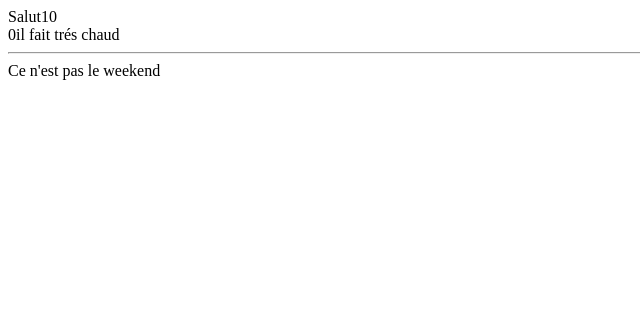
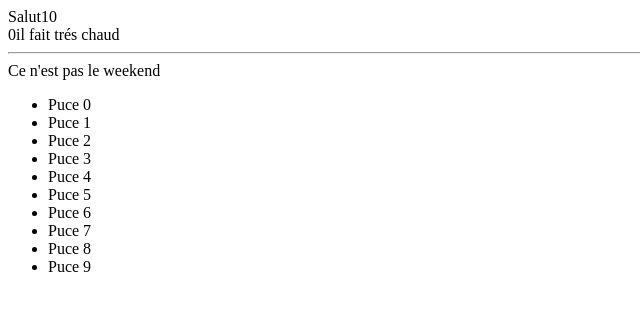
Before and after one commit to jeromeformation-restitution/dailymeeting_1semaine, a PHP site: page / in a window 1280 px wide. Shown: the top 311 px of the page, without its empty margins (0-640 px from the left). Run offline with PHP 8.4, Linux system fonts and the light colour scheme.

Commit message:
boucle for

```diff
--- a/index.php
+++ b/index.php
@@ -47,6 +47,12 @@ switch ($jourSemaine) {
     default :
         echo"Ce n'est pas le weekend";
 }
+
+echo "<ul>";
+    for ($i = 0; $i < 10; $i++){
+        echo "<li>Puce $i</li>";
+    }
+echo "</ul>";
 ?>
 
 </body>
```
